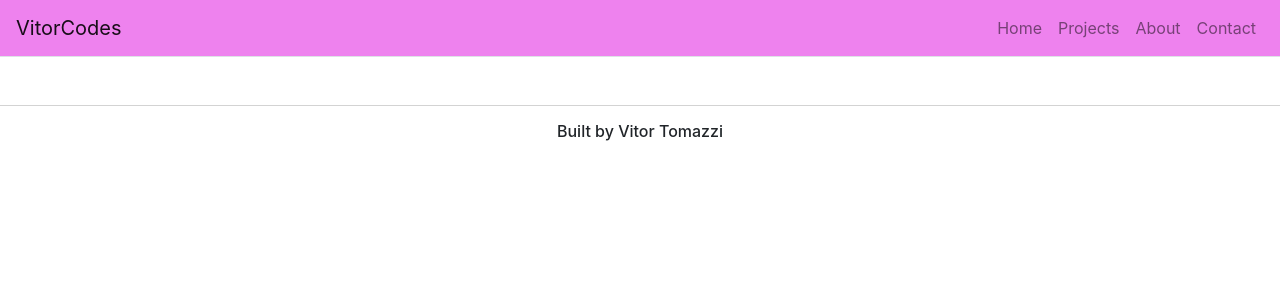
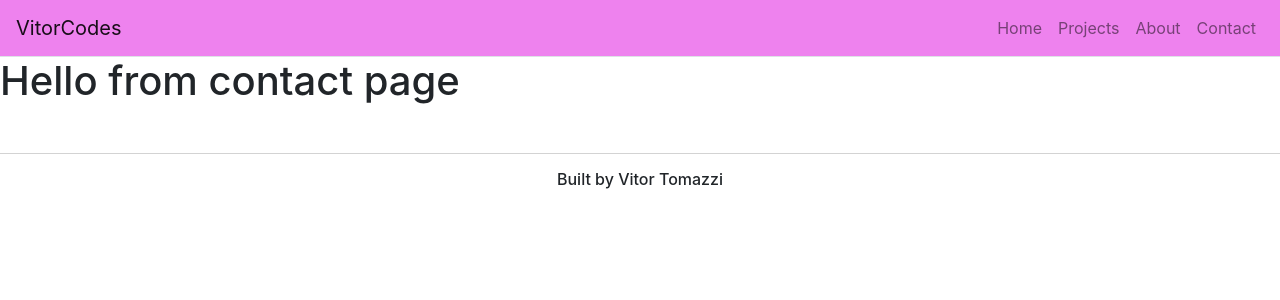
Before and after one commit to VitorTomazzi/port-proj, a React (Create React App) app: page /contact in a window 1280 px wide. Shown: the top 300 px of the page. Built offline with nearby package versions, Linux system fonts and the light colour scheme.

Commit message:
routes added

```diff
--- a/src/App.js
+++ b/src/App.js
@@ -5,6 +5,10 @@ import './App.css';
 
 import NavBar from './components/navbar';
 import Footer from './components/footer';
+import HomePage from './components/homepage';
+import AboutPage from './components/aboutpage';
+import ProjectsPage from './components/projectspage';
+import ContactPage from './components/contactpage';
 
 export default class App extends Component {
 	constructor(props) {
@@ -38,6 +42,21 @@ export default class App extends Component {
 				<Container fluid className="p-0">
 					<NavBar />
 
+					<Switch>
+						<Route exact path="/">
+							<HomePage />
+						</Route>
+						<Route exact path="/projects">
+							<ProjectsPage />
+						</Route>
+						<Route exact path="/about">
+							<AboutPage />
+						</Route>
+						<Route exact path="/contact">
+							<ContactPage />
+						</Route>
+					</Switch>
+
 					<Footer />
 				</Container>
 			</Router>
--- /dev/null
+++ b/src/components/aboutpage.jsx
@@ -0,0 +1,11 @@
+import React, { Component } from 'react';
+
+export default class AboutPage extends Component {
+	render() {
+		return (
+			<div>
+				<h1>AboutPage connected</h1>
+			</div>
+		);
+	}
+}
--- /dev/null
+++ b/src/components/contactpage.jsx
@@ -0,0 +1,11 @@
+import React, { Component } from 'react';
+
+export default class ContactPage extends Component {
+	render() {
+		return (
+			<div>
+				<h1>Hello from contact page</h1>
+			</div>
+		);
+	}
+}
--- /dev/null
+++ b/src/components/homepage.jsx
@@ -0,0 +1,11 @@
+import React, { Component } from 'react';
+
+export default class HomePage extends Component {
+	render() {
+		return (
+			<div>
+				<h1>HomePage connected</h1>
+			</div>
+		);
+	}
+}
--- /dev/null
+++ b/src/components/projectspage.jsx
@@ -0,0 +1,11 @@
+import React, { Component } from 'react'
+
+export default class ProjectsPage extends Component {
+    render() {
+        return (
+            <div>
+                <h1>ProjectsPage connected</h1>
+            </div>
+        )
+    }
+}
```
